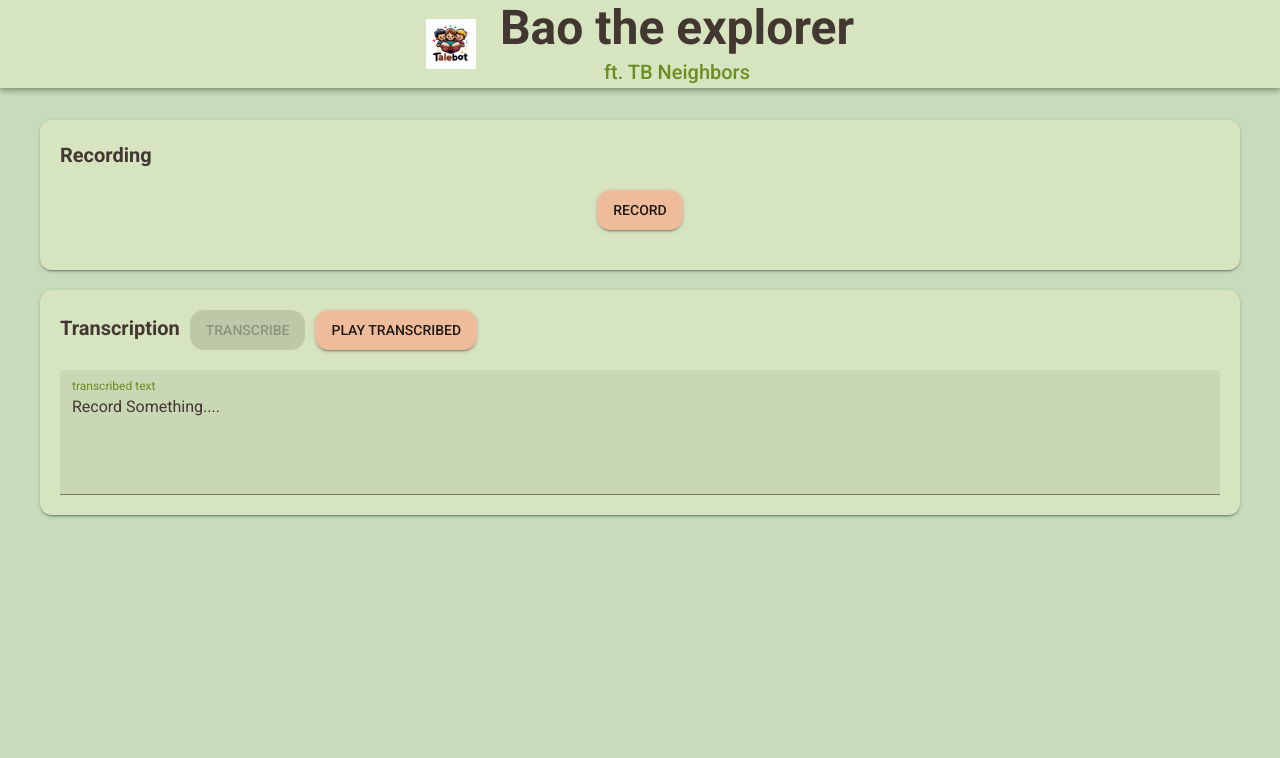
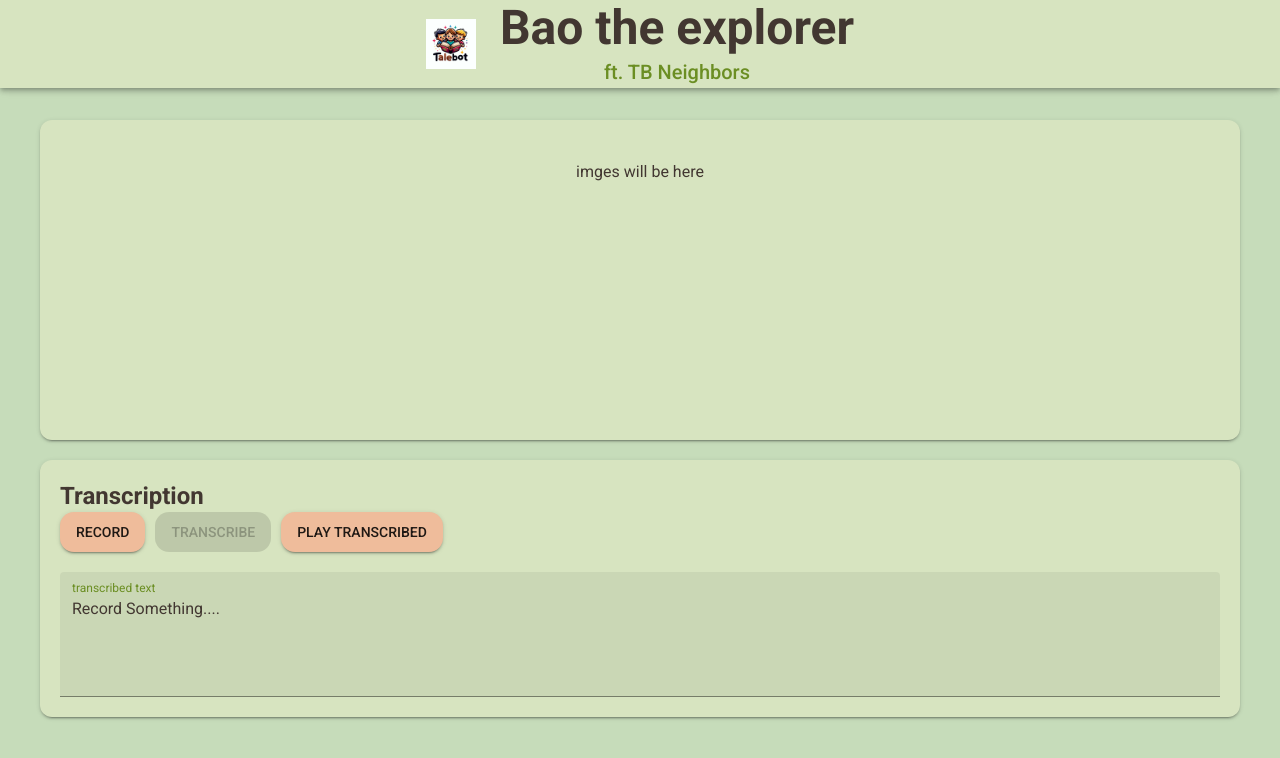
Before and after one commit to visiodeibc/pr-talemaker, a Next.js app: page /story/1 in a window 1280 px wide. Shown: the top 758 px of the page. Built offline with nearby package versions, Linux system fonts and the light colour scheme.

Commit message:
minor update

```diff
--- a/src/app/story/[index]/page.tsx
+++ b/src/app/story/[index]/page.tsx
@@ -1,17 +1,14 @@
 "use client";
 import * as React from "react";
-import { useEffect, useRef, useState } from "react";
+import { useState } from "react";
+
 import Box from "@mui/material/Box";
-import { Button, CircularProgress, TextField } from "@mui/material";
-import PlayArrowIcon from "@mui/icons-material/PlayArrow";
+import { Button, CircularProgress, TextField, Typography } from "@mui/material";
 
-import WaveSurfer from "wavesurfer.js";
 import { textToSpeech, transcribeSpeech } from "@/service/serviceGoogle";
 import { audioBlobToBase64 } from "@/util";
 
 export default function HomePage() {
-  const waveformRef = useRef(null);
-  const [waveSurfer, setWaveSurfer] = useState<WaveSurfer | null>(null);
   const [audioFile, setAudioFile] = useState<Blob | null>(null);
   const [transcription, setTranscription] = useState<string>(
     "Record Something...."
@@ -41,10 +38,6 @@ export default function HomePage() {
         setTranscribing(false);
       }
     }
-  };
-
-  const play = () => {
-    !!waveSurfer && waveSurfer.play();
   };
 
   const handleRecord = async () => {
@@ -86,33 +79,6 @@ export default function HomePage() {
     audio.play();
   };
 
-  useEffect(() => {
-    if (waveSurfer) {
-      waveSurfer.destroy();
-    }
-    if (audioFile) {
-      const wave = WaveSurfer.create({
-        container: waveformRef.current || "",
-        waveColor: "violet",
-        progressColor: "purple",
-      });
-      const audioUrl = URL.createObjectURL(audioFile);
-      if (wave) {
-        wave.load(audioUrl);
-        wave.on("ready", function () {
-          URL.revokeObjectURL(audioUrl);
-        });
-      }
-      setWaveSurfer(wave);
-    }
-
-    return () => {
-      if (waveSurfer) {
-        waveSurfer.destroy();
-      }
-    };
-  }, [audioFile]);
-
   return (
     <>
       <Box
@@ -129,48 +95,38 @@ export default function HomePage() {
             flexDirection: "column",
           }}
         >
-          <Box sx={{ fontSize: "h6.fontSize", fontWeight: "bold" }}>
-            Recording
-          </Box>
           <Box
             sx={{
               display: "flex",
               flexDirection: "column",
               alignItems: "center",
               margin: "20px",
+              height: "30vh",
             }}
           >
-            {audioFile && (
+            imges will be here
+          </Box>
+        </Box>
+      </Box>
       <Box
         sx={{
           display: "flex",
-                  flexDirection: "row",
+          flexDirection: "column",
           padding: "20px",
-                  alignItems: "center",
-                  justifyContent: "space-between",
+          marginTop: "20px",
+          borderRadius: "12px",
+          bgcolor: "background.paper",
+          boxShadow: 2,
         }}
       >
-                <Box
-                  ref={waveformRef}
-                  style={{
-                    width: "200px",
-                    marginRight: "20px",
-                  }}
-                />
-                <Button
-                  variant="contained"
-                  sx={{
-                    borderRadius: "14px",
-                    height: "40px",
-                  }}
-                  color={"secondary"}
-                  onClick={play}
-                  disabled={!audioFile}
+        <Box>
+          <Typography
+            variant="h5"
+            fontWeight="bold"
+            sx={{ overflowWrap: "break-word" }}
           >
-                  <PlayArrowIcon />
-                </Button>
-              </Box>
-            )}
+            Transcription
+          </Typography>
           <Button
             variant="contained"
             sx={{ borderRadius: "14px", height: "40px" }}
@@ -186,22 +142,6 @@ export default function HomePage() {
             )}
             {recording ? "Stop" : "Record"}
           </Button>
-          </Box>
-        </Box>
-      </Box>
-      <Box
-        sx={{
-          display: "flex",
-          flexDirection: "column",
-          padding: "20px",
-          marginTop: "20px",
-          borderRadius: "12px",
-          bgcolor: "background.paper",
-          boxShadow: 2,
-        }}
-      >
-        <Box sx={{ fontSize: "h6.fontSize", fontWeight: "bold" }}>
-          Transcription
           <Button
             variant="contained"
             sx={{
```
Lines whose indentation alone changed are shown as unchanged.
